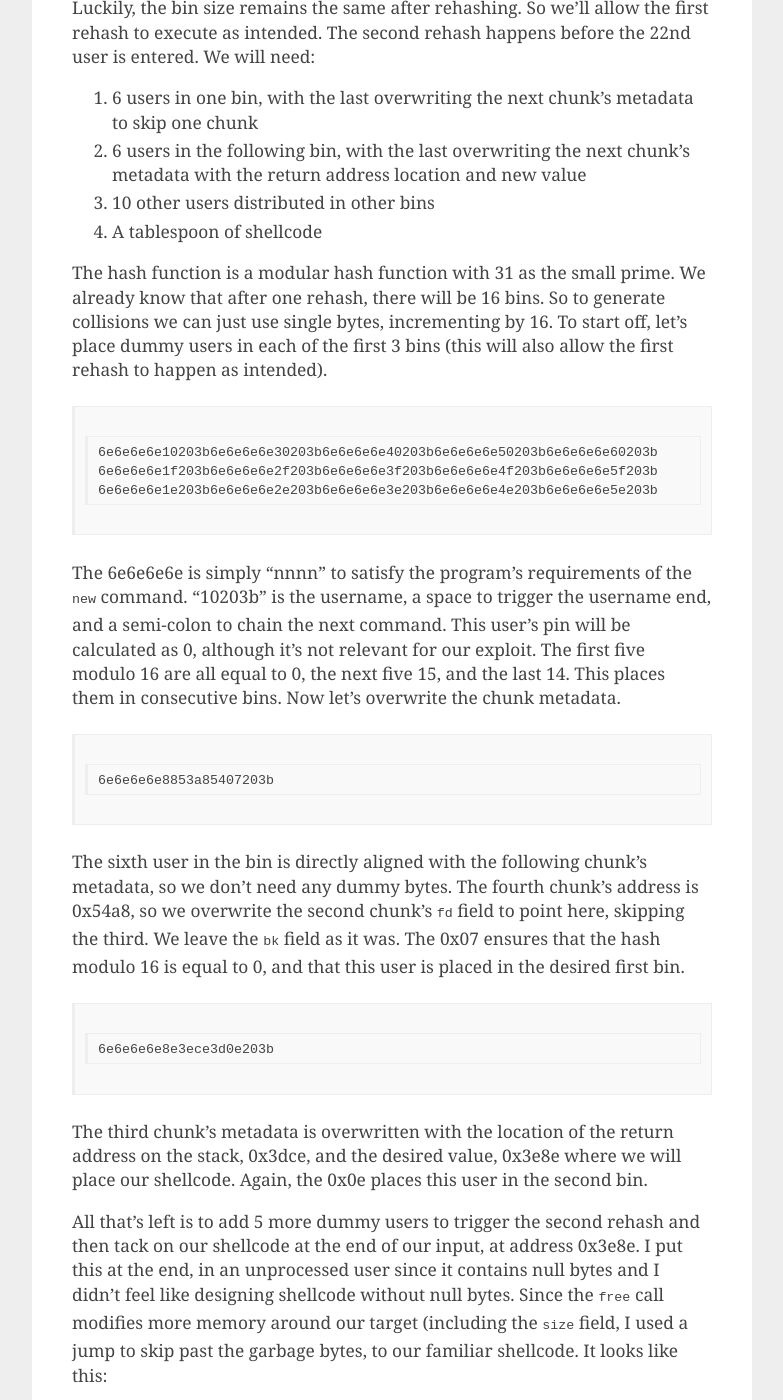
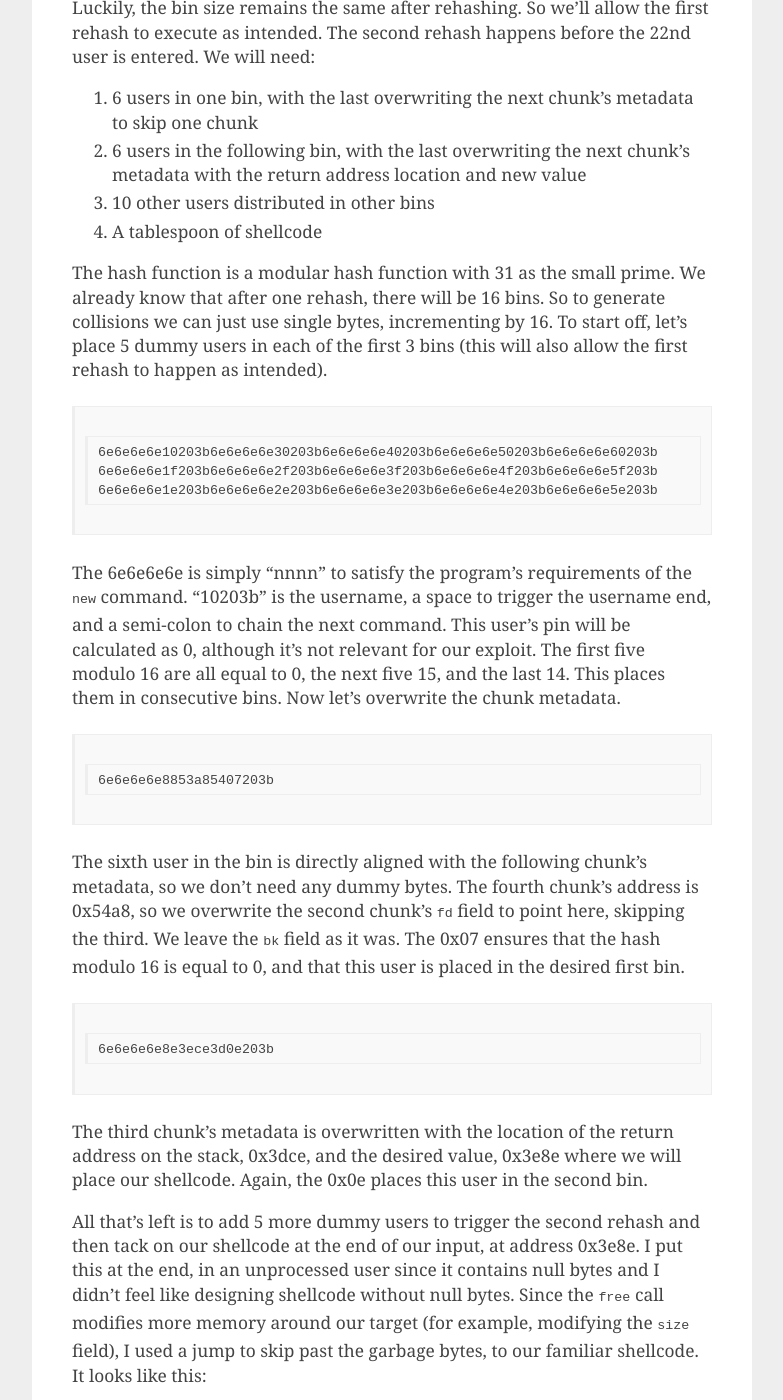
Before and after one commit to avanpo/avanpo.github.io, a Jekyll site: the page built from _posts/2015-12-18-microcorruption-ctf-chernobyl.md, in a window 1280 px wide and 1400 px high, scrolled down 3889 px. Shown: the whole window, without its empty margins (248-1031 px from the left). Built offline with Jekyll 4.4.1, drawn with Linux system fonts in a browser that asks for light colours; Markdown is read by kramdown in place of the engine named in the settings; comment, search, counter and statistics services are not loaded; some of the changed text lies outside the part shown.

Commit message:
renamed microcorruption posts, small fixes for chernobyl

````diff
--- a/_posts/2015-12-18-microcorruption-chernobyl-writeup.md
+++ b/_posts/2015-12-18-microcorruption-ctf-chernobyl.md
@@ -71,16 +71,16 @@
     malloc_chunk *prev = p->bk;
     if (prev->size & 1 == 0) {
         prev->size += p->size + 6;
-	prev->fd = p->fd;
-	p->fd->bk = prev;
-	p = prev;
+        prev->fd = p->fd;
+        p->fd->bk = prev;
+        p = prev;
     }
 
     malloc_chunk *next = p->fd;
     if (next->size & 1 == 0) {
         p->size += next->size + 6;
         p->fd = next->fd;
-	next->fd->bk = p;
+        next->fd->bk = p;
     }
 }
 ```
@@ -98,7 +98,7 @@
 3. 10 other users distributed in other bins
 4. A tablespoon of shellcode
 
-The hash function is a modular hash function with 31 as the small prime. We already know that after one rehash, there will be 16 bins. So to generate collisions we can just use single bytes, incrementing by 16. To start off, let's place dummy users in each of the first 3 bins (this will also allow the first rehash to happen as intended).
+The hash function is a modular hash function with 31 as the small prime. We already know that after one rehash, there will be 16 bins. So to generate collisions we can just use single bytes, incrementing by 16. To start off, let's place 5 dummy users in each of the first 3 bins (this will also allow the first rehash to happen as intended).
 
 ```
 6e6e6e6e10203b6e6e6e6e30203b6e6e6e6e40203b6e6e6e6e50203b6e6e6e6e60203b
@@ -120,7 +120,7 @@
 
 The third chunk's metadata is overwritten with the location of the return address on the stack, 0x3dce, and the desired value, 0x3e8e where we will place our shellcode. Again, the 0x0e places this user in the second bin.
 
-All that's left is to add 5 more dummy users to trigger the second rehash and then tack on our shellcode at the end of our input, at address 0x3e8e. I put this at the end, in an unprocessed user since it contains null bytes and I didn't feel like designing shellcode without null bytes. Since the `free` call modifies more memory around our target (including the `size` field, I used a jump to skip past the garbage bytes, to our familiar shellcode. It looks like this:
+All that's left is to add 5 more dummy users to trigger the second rehash and then tack on our shellcode at the end of our input, at address 0x3e8e. I put this at the end, in an unprocessed user since it contains null bytes and I didn't feel like designing shellcode without null bytes. Since the `free` call modifies more memory around our target (for example, modifying the `size` field), I used a jump to skip past the garbage bytes, to our familiar shellcode. It looks like this:
 
 ```nasm
 jmp      $+0x8
````
Also changed, not shown: other parts of _posts/2015-12-18-microcorruption-ctf-chernobyl.md (+1 -1 lines), _posts/2015-12-14-microcorruption-ctf-bangalore.md (renamed from _posts/2015-12-14-microcorruption-bangalore-writeup.md, +1 -1 lines), _posts/2015-12-15-microcorruption-ctf-lagos.md (renamed from _posts/2015-12-15-microcorruption-lagos-writeup.md, +1 -1 lines).
